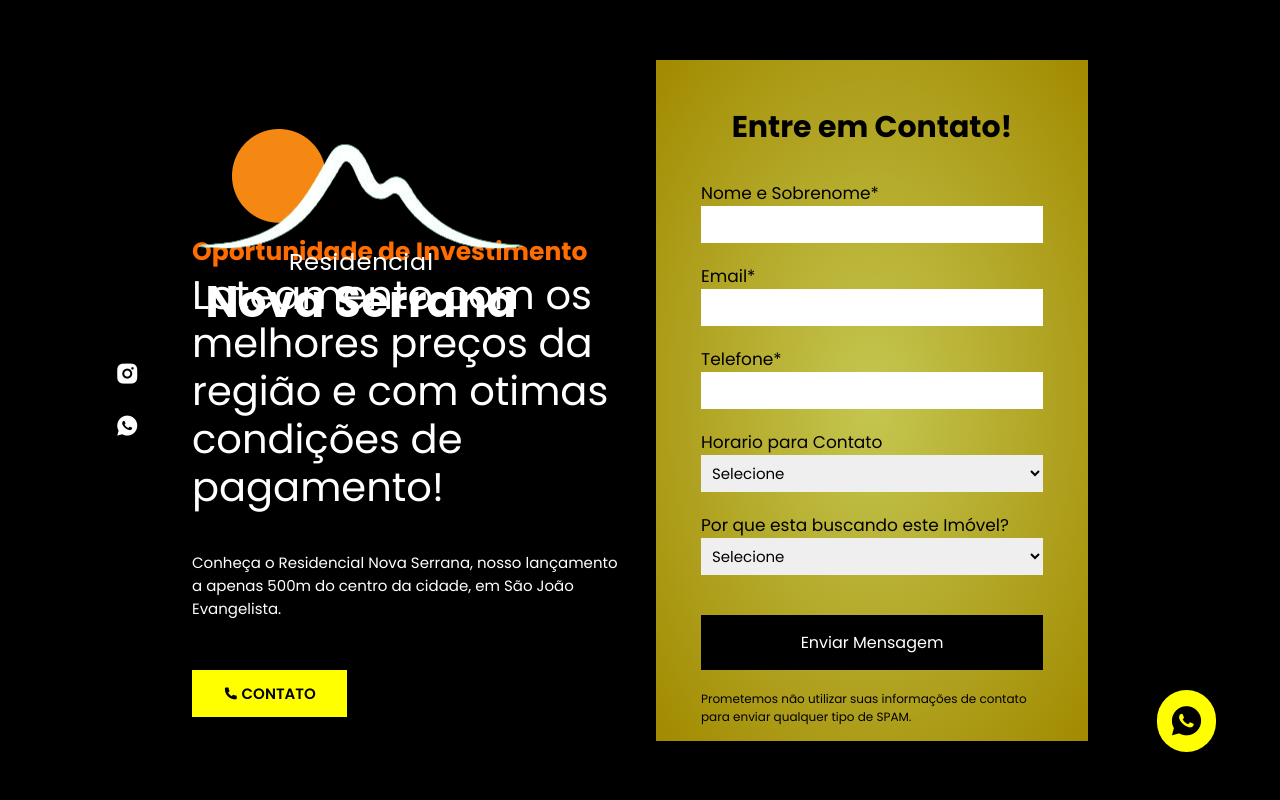
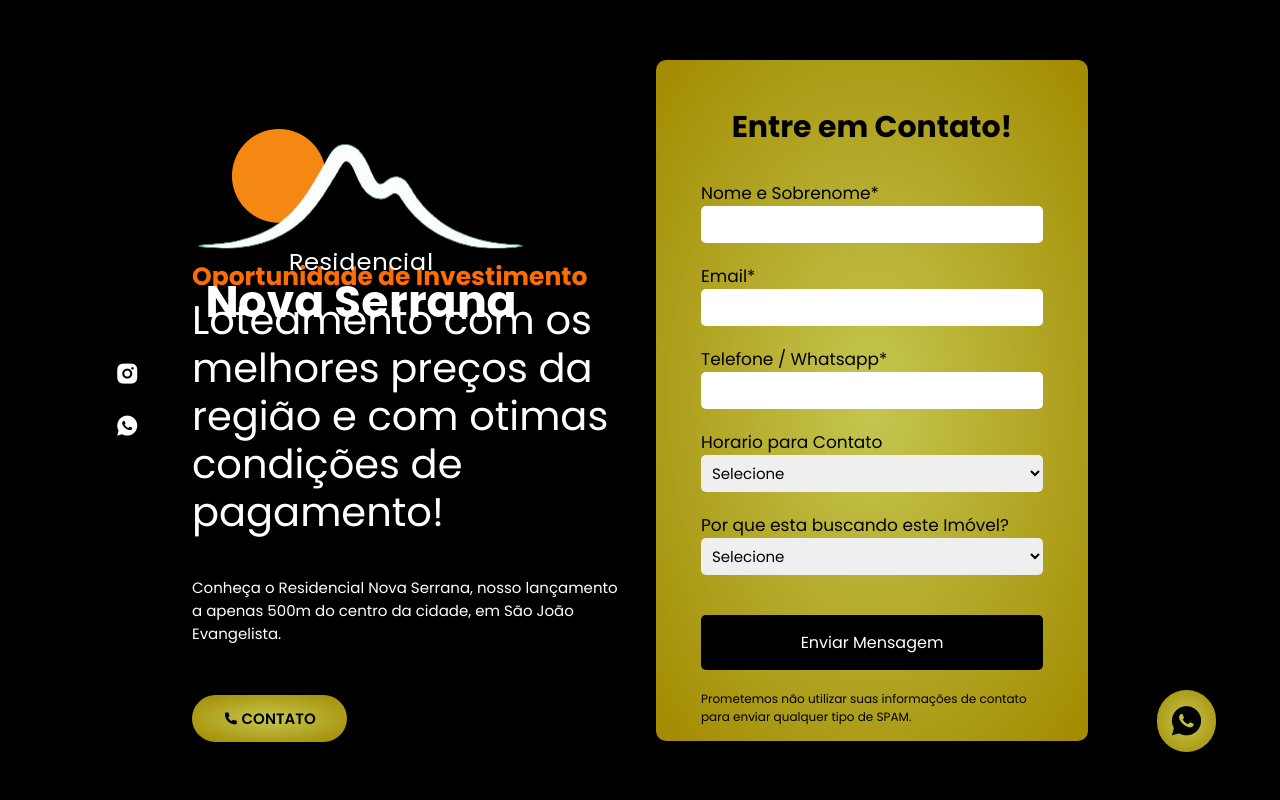
Before and after one commit to raylann-lopes/Projeto-Terra-Nobre, a PHP site: page /html/index.html in a window 1280 px wide. Run offline with PHP 8.4, Linux system fonts and the light colour scheme; some libraries are stand-ins or nearby versions.

Commit message:
git commit - m "Add style to the website and update the index page. website finished"

```diff
--- a/css/style.css
+++ b/css/style.css
@@ -90,7 +90,7 @@ section {
   padding: 0 15%;
 }
 .residence-text{
-  padding-top: 150px;
+  padding-top: 200px;
 }
 .residence-text h1 {
   display: flex;
@@ -129,11 +129,15 @@ section {
   font-size: 14px;
   line-height: 1.4;
   font-weight: 500;
-  background: yellow;
+  background-image: radial-gradient(
+    ellipse,
+    rgba(252, 255, 104, 0.781) 0%,
+    rgba(255, 217, 0, 0.637)
+  );
   color: #000000;
   font-size: 15px;
   font-weight: 600;
-  border-radius: 00px;
+  border-radius: 50px;
   transition: all 0.55s ease;
   text-transform: uppercase;
   border: 1px solid transparent;
@@ -181,8 +185,11 @@ section {
   padding: 12px;
   font-size: 35px;
   color: #000000;
-  background: yellow;
-  border-radius: 50px;
+  background-image: radial-gradient(
+    ellipse,
+    rgba(252, 255, 104, 0.781) 0%,
+    rgba(255, 217, 0, 0.637)
+  );  border-radius: 50px;
   transition: all 0.5s ease;
 }
 .scroll-down i:hover {
@@ -192,6 +199,7 @@ section {
 /*Contato*/
 
 .contact {
+  border-radius: 10px;
   display: flex;
   align-items: center;
   justify-content: center;
@@ -218,11 +226,13 @@ section {
   display: flex;
   flex-direction: column;
   width: 100%;
+  border-radius: 10px;
 }
 form label {
   color: #000000;
   font-size: 17px;
   margin-bottom: 4px;
+  border-radius: 10px;
 }
 form select {
   width: 100%;
@@ -230,6 +240,7 @@ form select {
   padding: 7px;
   margin-bottom: 20px;
   border: none;
+  border-radius: 5px;
 }
 form input {
   width: 100%;
@@ -239,6 +250,7 @@ form input {
   margin-bottom: 20px;
   font-size: 15px;
   transition: all 0.5s;
+  border-radius: 5px;
 }
 form .input-box {
   width: 100%;
@@ -253,6 +265,7 @@ form button {
   color: #ffffff;
   transition: all 1s;
   margin-bottom: 20px;
+  border-radius: 5px;
 }
 /*form button:hover {
   background: #f5f5f5;
--- a/html/index.html
+++ b/html/index.html
@@ -3,7 +3,7 @@
   <head>
     <meta charset="UTF-8" />
     <meta name="viewport" content="width=device-width, initial-scale=1.0" />
-    <title>Document</title>
+    <title>Residencial Nova Serrana</title>
 
     <!--CSS-->
     <link rel="stylesheet" href="/css/style.css" />
@@ -60,7 +60,7 @@
           </div>
 
           <div class="input-box">
-            <p><label for="">Telefone*</label></p>
+            <p><label for="">Telefone / Whatsapp*</label></p>
             <input type="number" placeholder="" required />
           </div>
 
```
